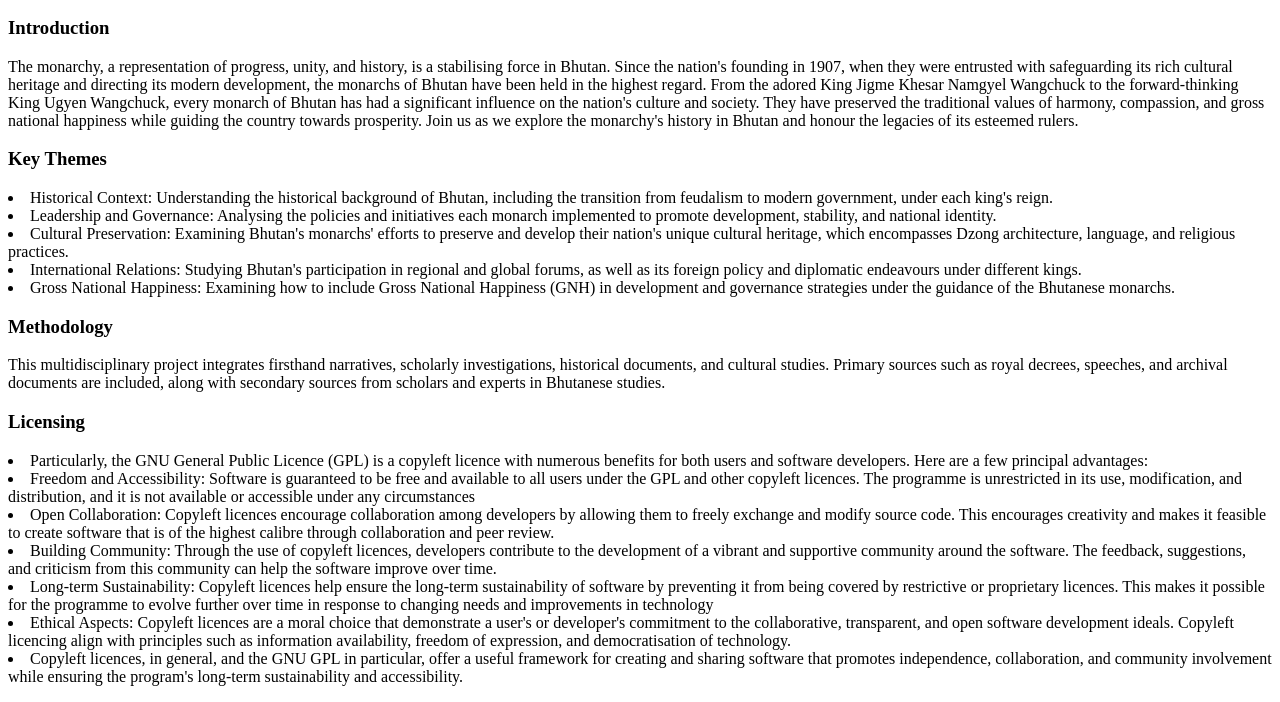
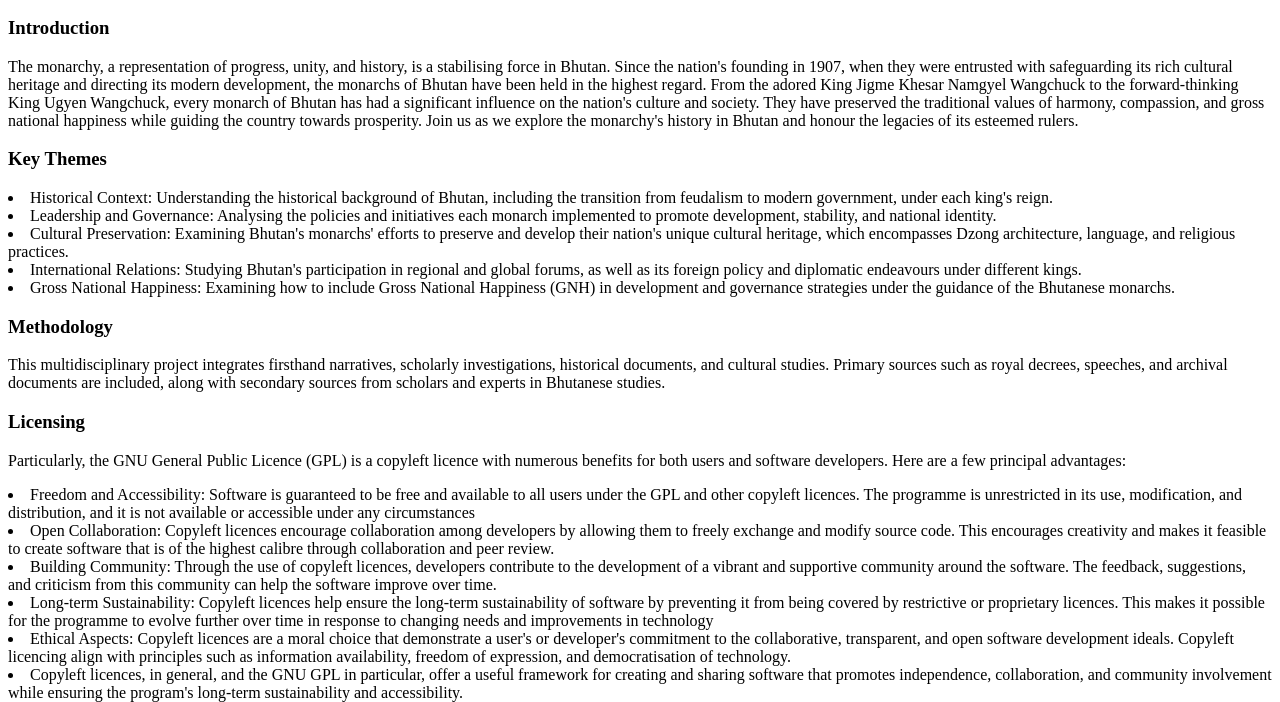
Before and after one commit to tandin19/index.html, a plain HTML site: page index.html in a window 1280 px wide. Shown: the part 110-812 px from the top of the page. Drawn offline with Linux system fonts and the light colour scheme.

Commit message:
Add files via upload

```diff
--- a/index.html
+++ b/index.html
@@ -24,8 +24,7 @@
         <h3>Methodology</h3>
         <p>This multidisciplinary project integrates firsthand narratives, scholarly investigations, historical documents, and cultural studies. Primary sources such as royal decrees, speeches, and archival documents are included, along with secondary sources from scholars and experts in Bhutanese studies.</p>
         <h3>Licensing</h3>
-        <P>
-             <li>Particularly, the GNU General Public Licence (GPL) is a copyleft licence with numerous benefits for both users and software developers. Here are a few principal advantages:</li>
+        <P><p>Particularly, the GNU General Public Licence (GPL) is a copyleft licence with numerous benefits for both users and software developers. Here are a few principal advantages:</p>
 
              <li>Freedom and Accessibility: Software is guaranteed to be free and available to all users under the GPL and other copyleft licences. The programme is unrestricted in its use, modification, and distribution, and it is not available or accessible under any circumstances</li>
 
```
